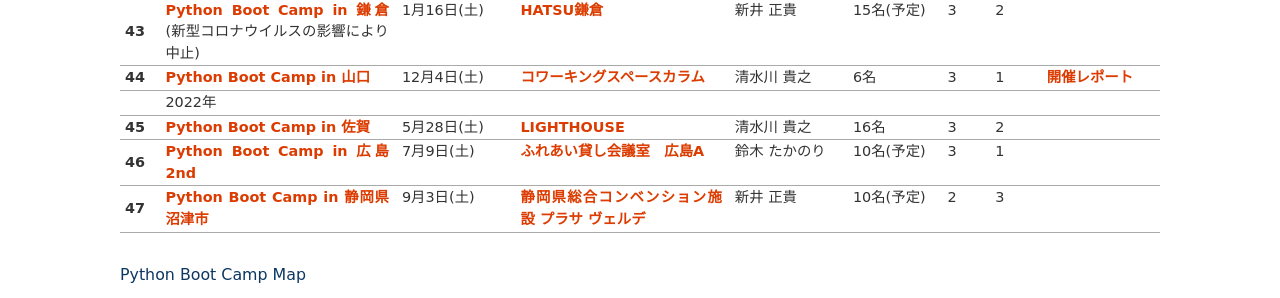
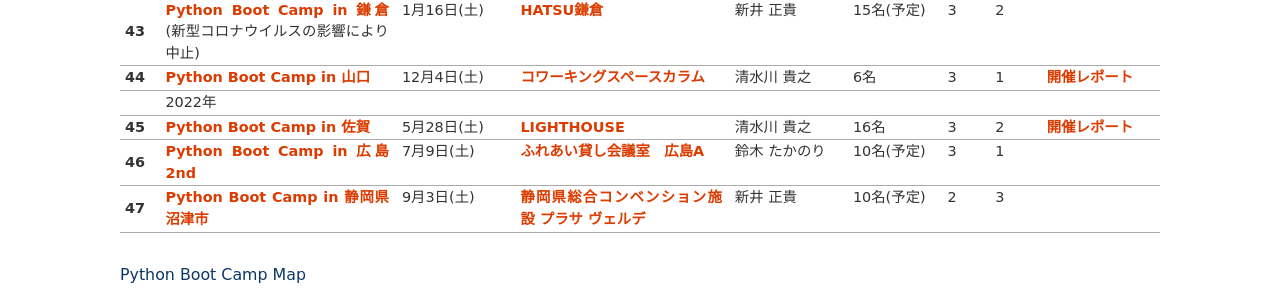
Before and after one commit to pyconjp/www.pycon.jp, a Sphinx documentation site: the page built from source/support/bootcamp.rst, in a window 1280 px wide and 900 px high, scrolled down 3808 px, cut to the strip 141-439 px from the top of the window. Built offline with Sphinx 7.4.7, drawn with Linux system fonts in a browser that asks for light colours.

Commit message:
update pycamp saga

```diff
--- a/source/support/bootcamp.rst
+++ b/source/support/bootcamp.rst
@@ -603,7 +603,7 @@
      - 16名
      - 3
      - 2
-     -
+     - `開催レポート <https://pyconjp.blogspot.com/2022/08/pycamp-in-saga-report.html>`__
    * - 46
      - `Python Boot Camp in 広島2nd <https://pyconjp.connpass.com/event/248048/>`__
      - 7月9日(土)
```
